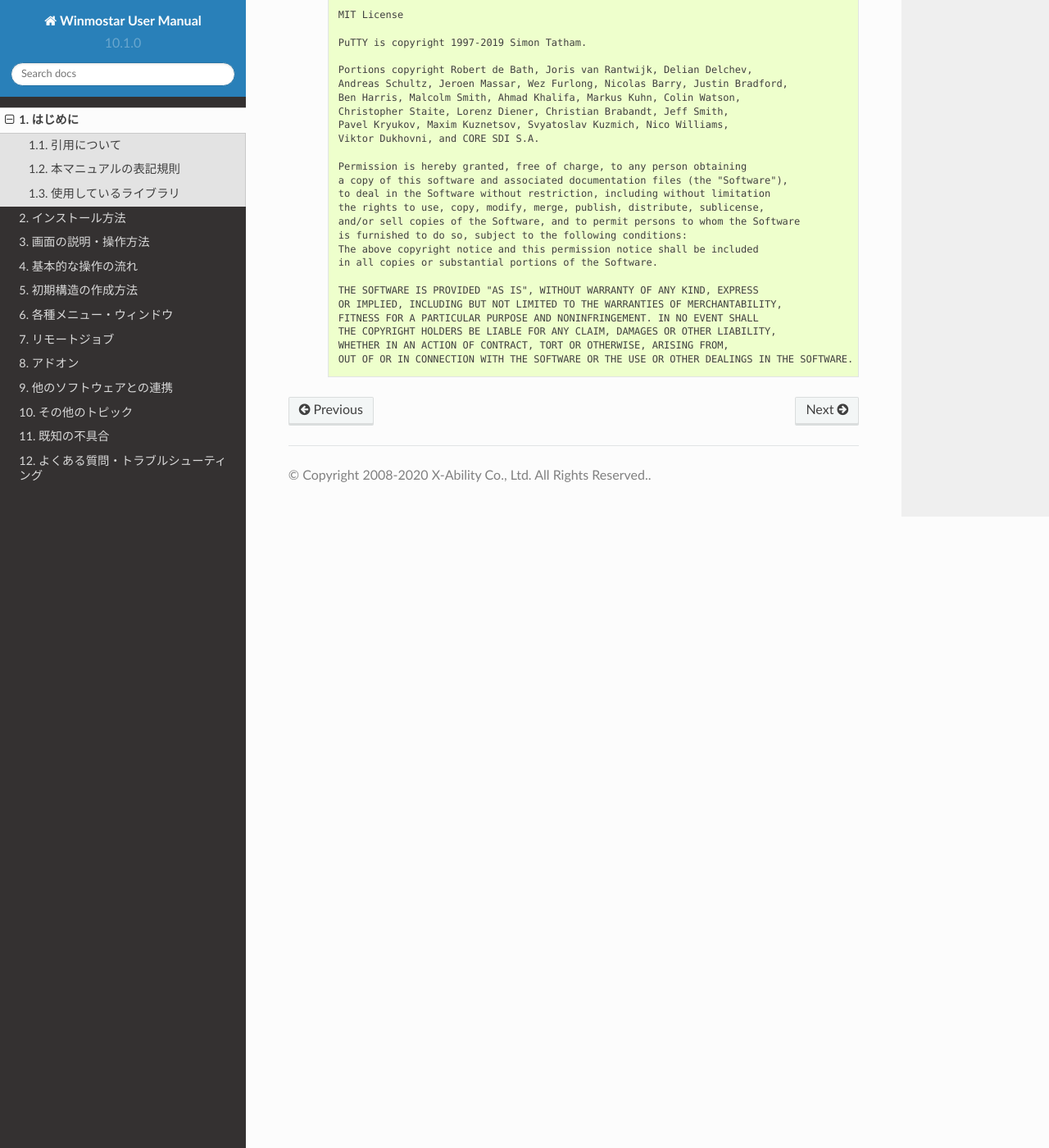
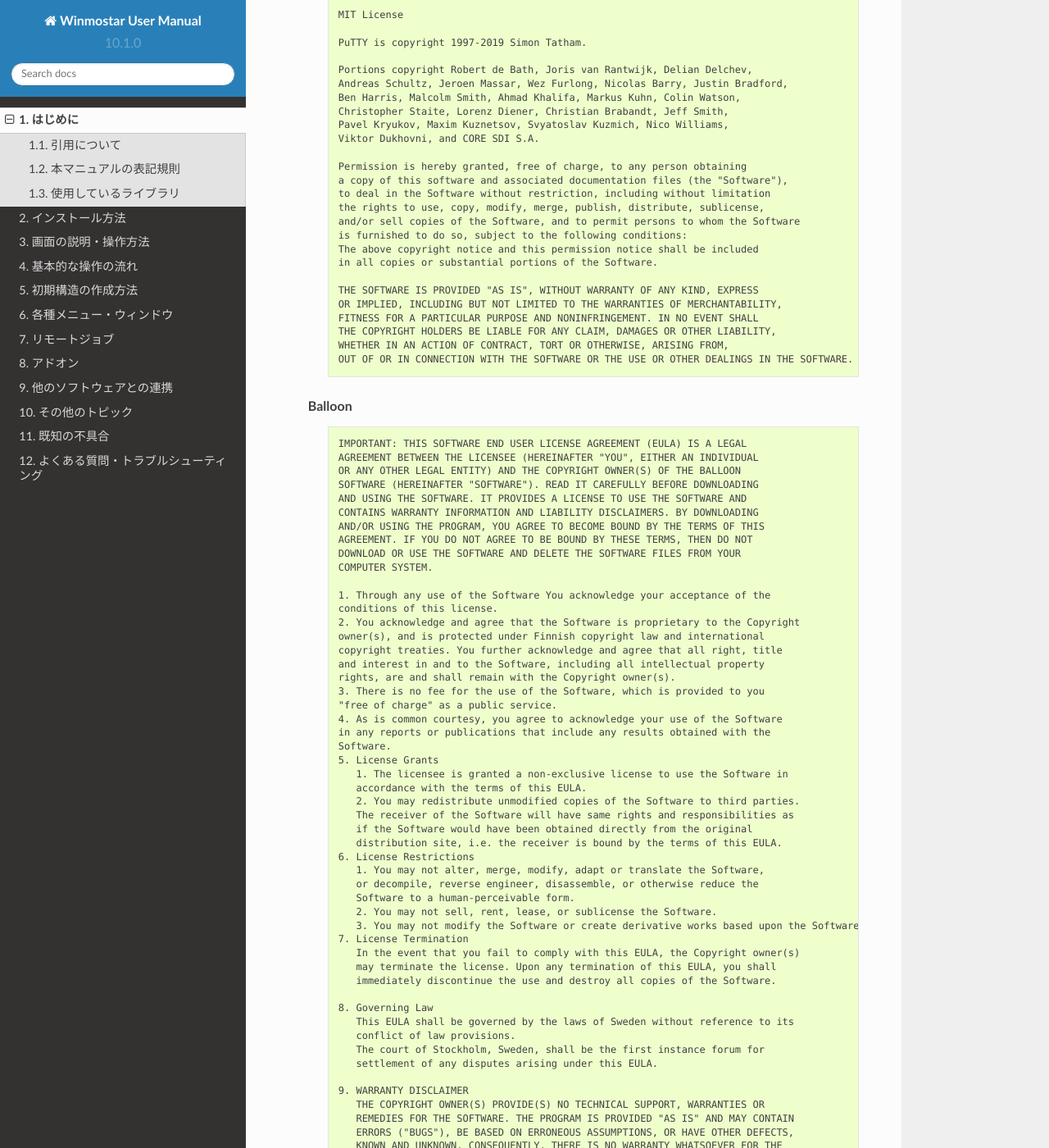
Before and after one commit to X-Ability/winmostar_doc, a Sphinx documentation site: the page built from source/introduction/introduction.rst, in a window 1280 px wide and 1400 px high, scrolled down 18557 px. Shown: the whole window at 82% size. Built offline with Sphinx 7.4.7 and the Read the Docs theme 2.0.0, drawn with Linux system fonts in a browser that asks for light colours; some of the changed text lies outside the part shown.

Commit message:
Balloonのクレジットを追加

```diff
--- a/source/introduction/introduction.rst
+++ b/source/introduction/introduction.rst
@@ -1096,3 +1096,86 @@
          THE COPYRIGHT HOLDERS BE LIABLE FOR ANY CLAIM, DAMAGES OR OTHER LIABILITY,
          WHETHER IN AN ACTION OF CONTRACT, TORT OR OTHERWISE, ARISING FROM,
          OUT OF OR IN CONNECTION WITH THE SOFTWARE OR THE USE OR OTHER DEALINGS IN THE SOFTWARE.
+
+
+   Balloon
+      .. code-block:: text
+
+         IMPORTANT: THIS SOFTWARE END USER LICENSE AGREEMENT (EULA) IS A LEGAL
+         AGREEMENT BETWEEN THE LICENSEE (HEREINAFTER "YOU", EITHER AN INDIVIDUAL
+         OR ANY OTHER LEGAL ENTITY) AND THE COPYRIGHT OWNER(S) OF THE BALLOON
+         SOFTWARE (HEREINAFTER "SOFTWARE"). READ IT CAREFULLY BEFORE DOWNLOADING
+         AND USING THE SOFTWARE. IT PROVIDES A LICENSE TO USE THE SOFTWARE AND
+         CONTAINS WARRANTY INFORMATION AND LIABILITY DISCLAIMERS. BY DOWNLOADING
+         AND/OR USING THE PROGRAM, YOU AGREE TO BECOME BOUND BY THE TERMS OF THIS
+         AGREEMENT. IF YOU DO NOT AGREE TO BE BOUND BY THESE TERMS, THEN DO NOT
+         DOWNLOAD OR USE THE SOFTWARE AND DELETE THE SOFTWARE FILES FROM YOUR
+         COMPUTER SYSTEM.
+
+         1. Through any use of the Software You acknowledge your acceptance of the
+         conditions of this license.
+         2. You acknowledge and agree that the Software is proprietary to the Copyright
+         owner(s), and is protected under Finnish copyright law and international
+         copyright treaties. You further acknowledge and agree that all right, title
+         and interest in and to the Software, including all intellectual property
+         rights, are and shall remain with the Copyright owner(s).
+         3. There is no fee for the use of the Software, which is provided to you
+         "free of charge" as a public service.
+         4. As is common courtesy, you agree to acknowledge your use of the Software
+         in any reports or publications that include any results obtained with the
+         Software.
+         5. License Grants
+            1. The licensee is granted a non-exclusive license to use the Software in
+            accordance with the terms of this EULA.
+            2. You may redistribute unmodified copies of the Software to third parties.
+            The receiver of the Software will have same rights and responsibilities as
+            if the Software would have been obtained directly from the original
+            distribution site, i.e. the receiver is bound by the terms of this EULA.
+         6. License Restrictions
+            1. You may not alter, merge, modify, adapt or translate the Software,
+            or decompile, reverse engineer, disassemble, or otherwise reduce the
+            Software to a human-perceivable form.
+            2. You may not sell, rent, lease, or sublicense the Software.
+            3. You may not modify the Software or create derivative works based upon the Software.
+         7. License Termination
+            In the event that you fail to comply with this EULA, the Copyright owner(s)
+            may terminate the license. Upon any termination of this EULA, you shall
+            immediately discontinue the use and destroy all copies of the Software.
+
+         8. Governing Law
+            This EULA shall be governed by the laws of Sweden without reference to its
+            conflict of law provisions.
+            The court of Stockholm, Sweden, shall be the first instance forum for
+            settlement of any disputes arising under this EULA.
+
+         9. WARRANTY DISCLAIMER
+            THE COPYRIGHT OWNER(S) PROVIDE(S) NO TECHNICAL SUPPORT, WARRANTIES OR
+            REMEDIES FOR THE SOFTWARE. THE PROGRAM IS PROVIDED "AS IS" AND MAY CONTAIN
+            ERRORS ("BUGS"), BE BASED ON ERRONEOUS ASSUMPTIONS, OR HAVE OTHER DEFECTS,
+            KNOWN AND UNKNOWN. CONSEQUENTLY, THERE IS NO WARRANTY WHATSOEVER FOR THE
+            PROGRAM, WHETHER EXPRESSED OR IMPLIED, INCLUDING THE SUITABILITY OF THE
+            PROGRAM FOR ANY PARTICULAR PURPOSE OR INFRINGEMENT; THUS YOU ACCEPT ALL
+            RESPONSIBILITY WITH REGARD TO THE PERFORMANCE OF THE PROGRAM, THE RESULTS
+            OBTAINED, AND THE USE AND INTERPRETATION OF SUCH RESULTS, AND ANY FUTURE
+            CONSEQUENCES ARISING FROM YOUR USE OF THE PROGRAM OR RESULTS DERIVED
+            THEREOF.
+         10. LIMITATION OF LIABILITY
+            YOU AGREE NOT TO HOLD LIABLE FOR DAMAGES, IN ANY WAY, SHAPE OR FORM,
+            ANY COPYRIGHT HOLDER OR OTHER PARTY HAVING THE RIGHT TO REDISTRIBUTE OR
+            MODIFY THE PROGRAM. SUCH DAMAGES INCLUDE BUT ARE NOT LIMITED TO GENERAL,
+            SPECIAL, INCIDENTAL OR CONSEQUENTIAL DAMAGES ARISING OUT OF THE USE OR
+            INABILITY TO USE THE PROGRAM,
+            LOSS OF DATA, INACCURATE MODIFICATION OF DATA, OR ANY OTHER LOSSES
+            INCURRED BY YOU OR BY A THIRD PARTY AS A RESULT OF THE USE OF THE PROGRAM
+            OR INABILITY TO USE THE PROGRAM, OR INABILITY OF THE PROGRAM TO WORK
+            TOGETHER WITH OTHER PROGRAMS. YOU AGREE THAT THE COPYRIGHT HOLDERS AND
+            OTHER RESPONSIBLE PARTIES MAY HAVE KNOWLEDGE OF SUCH DEFECTS, INACCURACIES,
+            LACK OF OPERATIONAL COMPATIBILITY WITH OTHER PROGRAMS, OR THE POSSIBILITY
+            OF SUCH DAMAGES, AMONG OTHER DEFECTS, AND THAT YOU WILL NOT HOLD THESE
+            PARTIES LIABLE FOR ANY DAMAGES RESULTING TO YOU OR TO A THIRD PARTY
+            ARISING FROM YOUR USE OF THE PROGRAM.
+
+         BALLOON Copyright © 2006-2018 Mikko Vainio.
+         BALLOON Copyright © 2008-2014 J. Santeri Puranen.
+         BALLOON Copyright © 2010 Visipoint Ltd.
+         All rights reserved.
```
